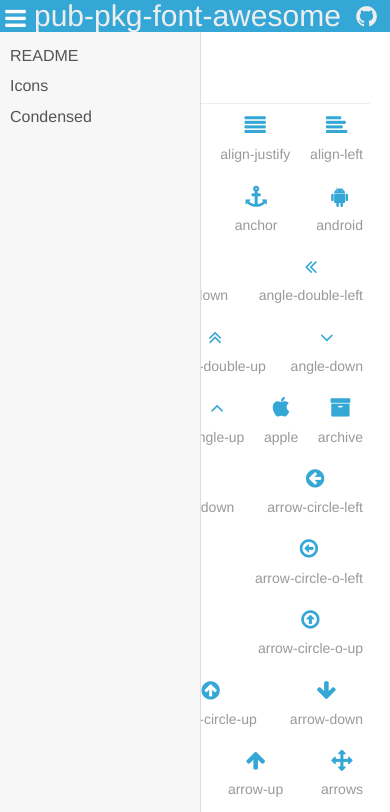
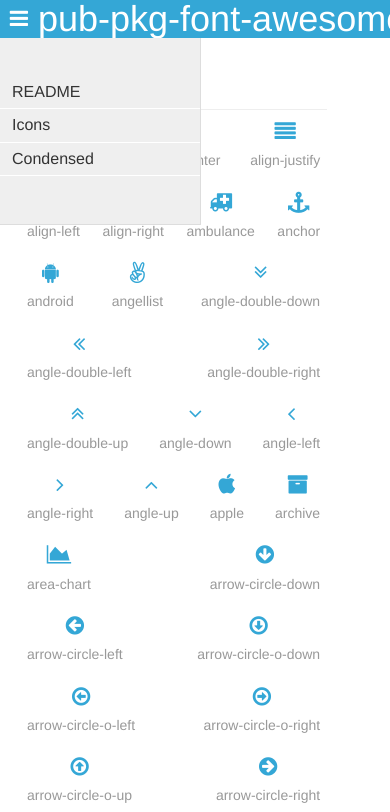
Before and after one commit to jldec/pub-pkg-font-awesome, a website: page doc/gh-pages/index.html in a window 390 px wide. Shown: the top 812 px of the page. Drawn offline with Linux system fonts and the light colour scheme.

Commit message:
update doc theme

```diff
--- a/doc/gh-pages/css/pub-theme-doc.css
+++ b/doc/gh-pages/css/pub-theme-doc.css
@@ -1,42 +1,45 @@
 body { margin:0 auto; font-family:"Helvetica Neue",Helvetica,Arial,sans-serif;
-       font-size:18px; font-weight:200; color:#444; background-color:#fff; }
+       font-size:16px; font-weight:200; color:#444; background-color:#fff; }
 
 a { color:#4183c4; text-decoration:none; }
 
-header { width:100%; position:fixed;
-         top:0; left:0; color:#eee; background-color:#34a7d6; }
+header { width:100%; color:#fff; background-color:#34a7d6; font-size:18px; }
+header a, header a:hover, #navicon { color:#fff; text-decoration:none; cursor:pointer; line-height:38px; }
 
-#doctitle, #topmenu { display:inline-block; white-space:nowrap}
+#doctitle, #topmenu { display:inline-block; white-space:nowrap; }
 #topmenu { float:right; }
 
-#doctitle h1 { display:inline-block; font-size:30px; margin:0 0 0 4px; line-height:31px; font-weight:200; transition:margin 0.4s; }
+#doctitle h1 { display:inline-block; line-height:38px; margin:0 0 0 6px; font-weight:200; transition:all 0.4s; }
 #doctitle p, #topmenu p, #navicon p { display:inline-block; margin:0; }
 #topmenu ul { list-style:none; padding:0; margin:0; }
-#topmenu li { display:inline-block; margin:0 8px; line-height:32px; }
-header a, header a:hover { color:#eee; text-decoration:none; }
+#topmenu li { display:inline-block; margin:0 6px; }
 
-#navicon { position:fixed; top:0; left:0; z-index:200; color:#eee; cursor:pointer; }
-#navicon span.fa, #navicon span.icon { line-height:34px; opacity:0; transition:color 0.4s; }
-#navicon span.icon { line-height:28px; font-size:36px; font-weight:400; padding-left:4px; }
+#navicon { position:absolute; top:38px; width:38px; text-align:center; left:0; z-index:300; transition:all 0.4s; }
 
-#toc { position:fixed; top:32px; left:0; bottom:0; width:200px; padding-top:0.5em; overflow-y:auto; z-index:200; background-color:#f7f7f7; transition:left 0.4s; }
-#toc ul { list-style:none; margin:0; padding:0; }
+#toc { position:absolute; left:0; width:200px; overflow-y:auto; text-align:right; transition:all 0.4s; }
+#toc ul { list-style:none; padding:0; margin:0 0 3em 0; }
 
-#toc a { display:block; font-size:16px; text-decoration:none; color:#555; padding:4px 10px; line-height:1.4; }
-#toc a:hover { color:#eee; background-color:#777; }
+#toc a { display:block; text-decoration:none; color:#777; padding:5px 12px; line-height:1.4;}
+#toc a:hover { color:#fff; background-color:#555; }
 
-#main { position:fixed; top:32px; left:200px; bottom:0; right:0; overflow-y:auto; transition:left 0.4s; }
+#main { margin-left:200px; transition:margin 0.4s; }
 #content { max-width:740px; margin:0 auto; padding:0 20px; }
 
 #content h1, #content h2, #content h3, #content h4, #content h5 { margin-bottom:0.2em; margin-top:1em; }
 
 @media only screen and (max-width:1000px) {
-#toc { left:-1000px; border-right:1px solid #ddd; }
-#main { left:0; }
-#navicon span.fa, #navicon span.icon { opacity:1; }
-#doctitle h1 { margin:0 0 0 34px; }
-#navicon:hover span.fa, #navicon:hover span.icon { line-height:36px; color:#fff; }
+#toc { left:-1000px; border-right:1px solid #ddd; border-bottom:1px solid #ddd; background-color:#efefef; text-align:left; }
+#toc ul { margin-top:38px; }
+#toc li { border-bottom:1px solid #fff; }
+#toc a { color:#333; }
+#navicon { top:0; }
+#main { margin-left:0; }
+#doctitle h1 { margin:0 0 0 38px; }
 #navicon:hover #toc { left:0; }
+}
+
+@media only screen and (max-width:400px) {
+#doctitle p { display:none; }
 }
 
 @media print {
--- a/doc/gh-pages/index.html
+++ b/doc/gh-pages/index.html
@@ -29,7 +29,7 @@
 </div>
 </header>
 
-<div id="navicon"><p><span class="fa fa-fw fa-lg">&#xf0c9</span></p>
+<div id="navicon" onclick=""><p><span class="fa fa-fw fa-lg">&#xf0c9</span></p>
 
 <nav id="toc">
 <ul>
--- a/doc/pub-config.js
+++ b/doc/pub-config.js
@@ -3,13 +3,13 @@
 var opts = module.exports = {
   docTitle:    'pub-pkg-font-awesome',
   appUrl:      'http://jldec.github.io/pub-pkg-font-awesome',
-  github:      'http://github.com/jldec/pub-pkg-font-awesome ',
+  github:      'http://github.com/jldec/pub-pkg-font-awesome',
 
   pkgs:        ['pub-theme-doc', 'pub-pkg-seo', '..'],
   sources:     ['../README.md', './index.md'],
-  outputs:     [{ path:'./gh-pages', relPaths:1 }],
   staticPaths: ['../.gitignore'],
   injectCss:   ['/css/pub-pkg-font-awesome-doc.css'],
+  outputs:     [{ path:'./gh-pages', relPaths:1 }],
 
   copyright:   'Copyright (c) 2015 Jürgen Leschner - github.com/jldec - MIT License'
 }
--- a/package.json
+++ b/package.json
@@ -6,7 +6,6 @@
   "dependencies": {
   },
   "devDependencies": {
-    "pub-pkg-seo": "^1.0.0"
   },
   "keywords": [
     "publish",
```
Also changed, not shown: doc/gh-pages/condensed.html (+1 -1 lines), doc/gh-pages/readme.html (+1 -1 lines), doc/README.md.
